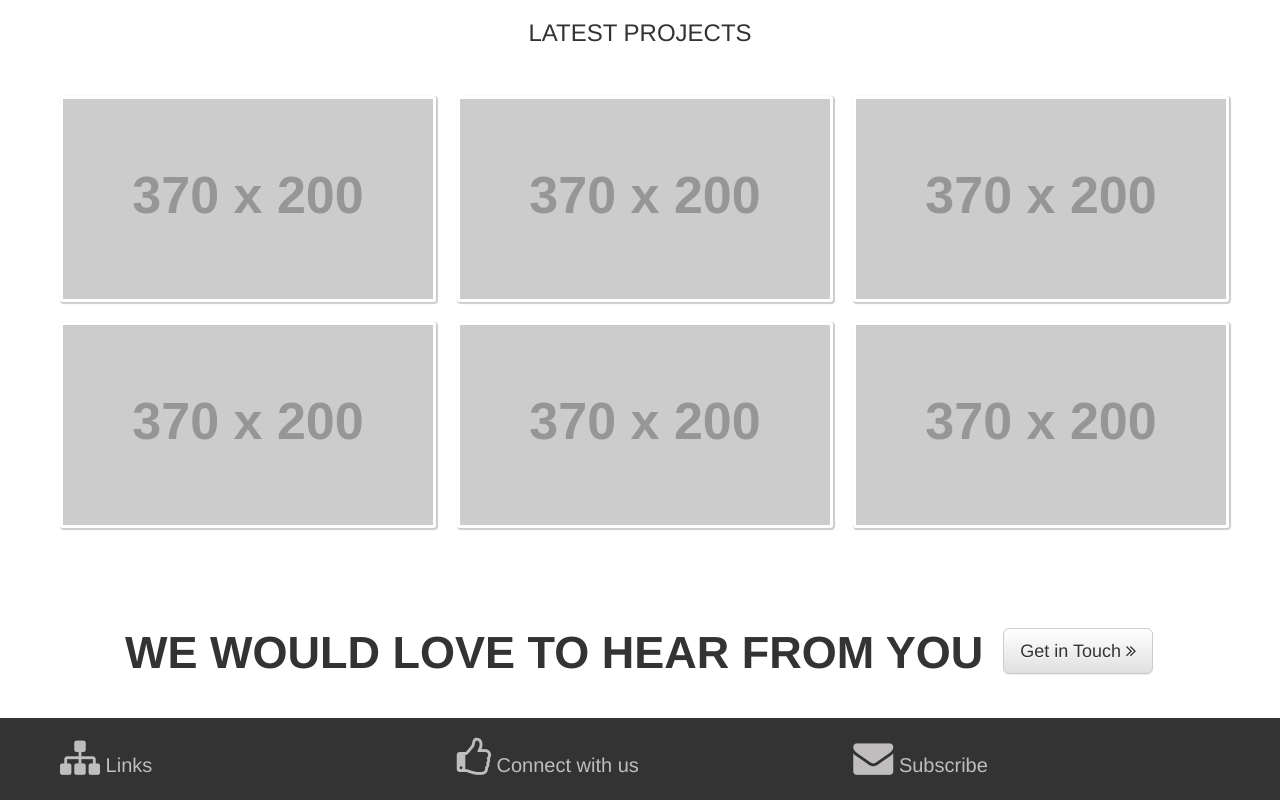
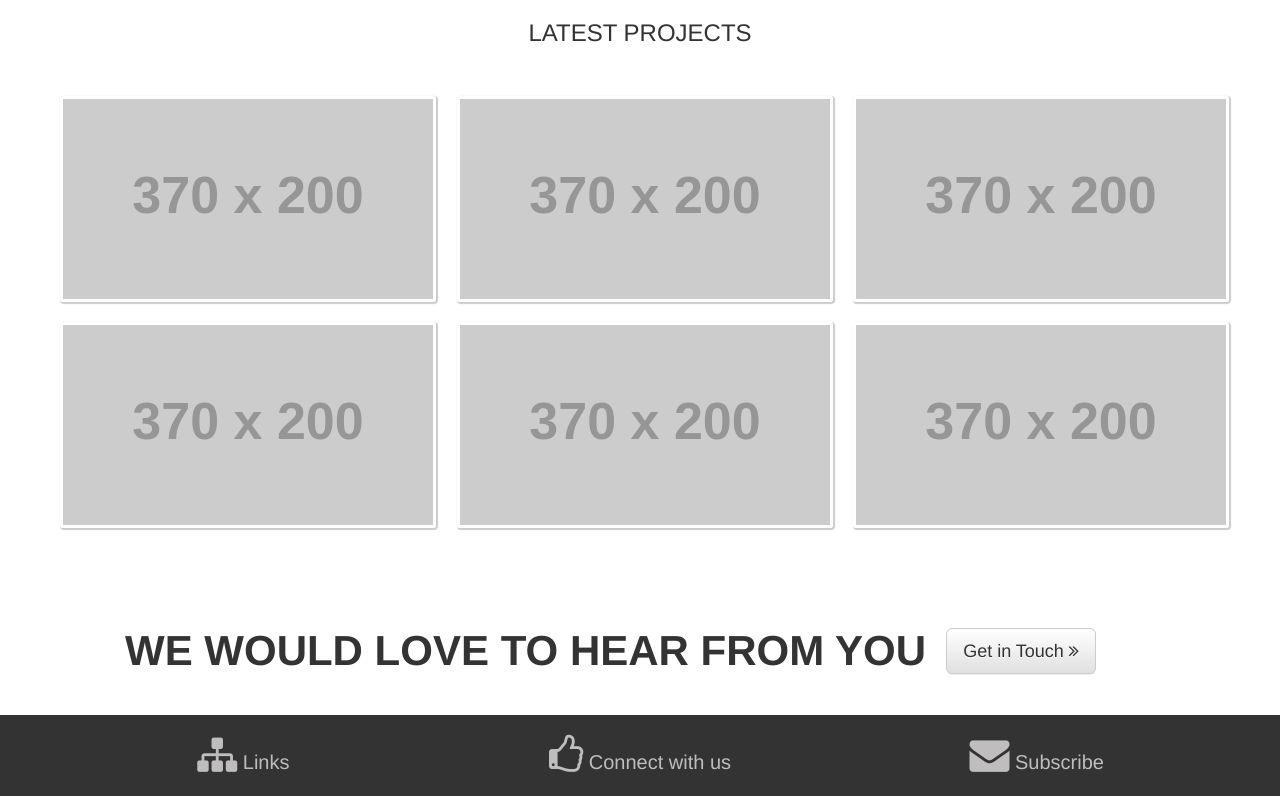
Before and after one commit to TrevorByron/bootstrap-website-template, a plain HTML site: page index.html in a window 1280 px wide. Shown: the part 1004-1804 px from the top of the page. Drawn offline with nearby package versions, Linux system fonts and the light colour scheme; placeholder pictures from the web are drawn by us.

Commit message:
fixed spacing

```diff
--- a/css/styles.css
+++ b/css/styles.css
@@ -63,7 +63,7 @@ main h2 {
   margin: 30px;
 }
 main h4 {
-  font-size: 45px;
+  font-size: 42px;
   margin-top: 100px;
   font-weight: bold;
   float: left;
@@ -102,4 +102,5 @@ footer {
   color: #bfbdbd;
   padding: 20px 60px;
   font-size: 20px;
+  text-align: center;
 }
```
